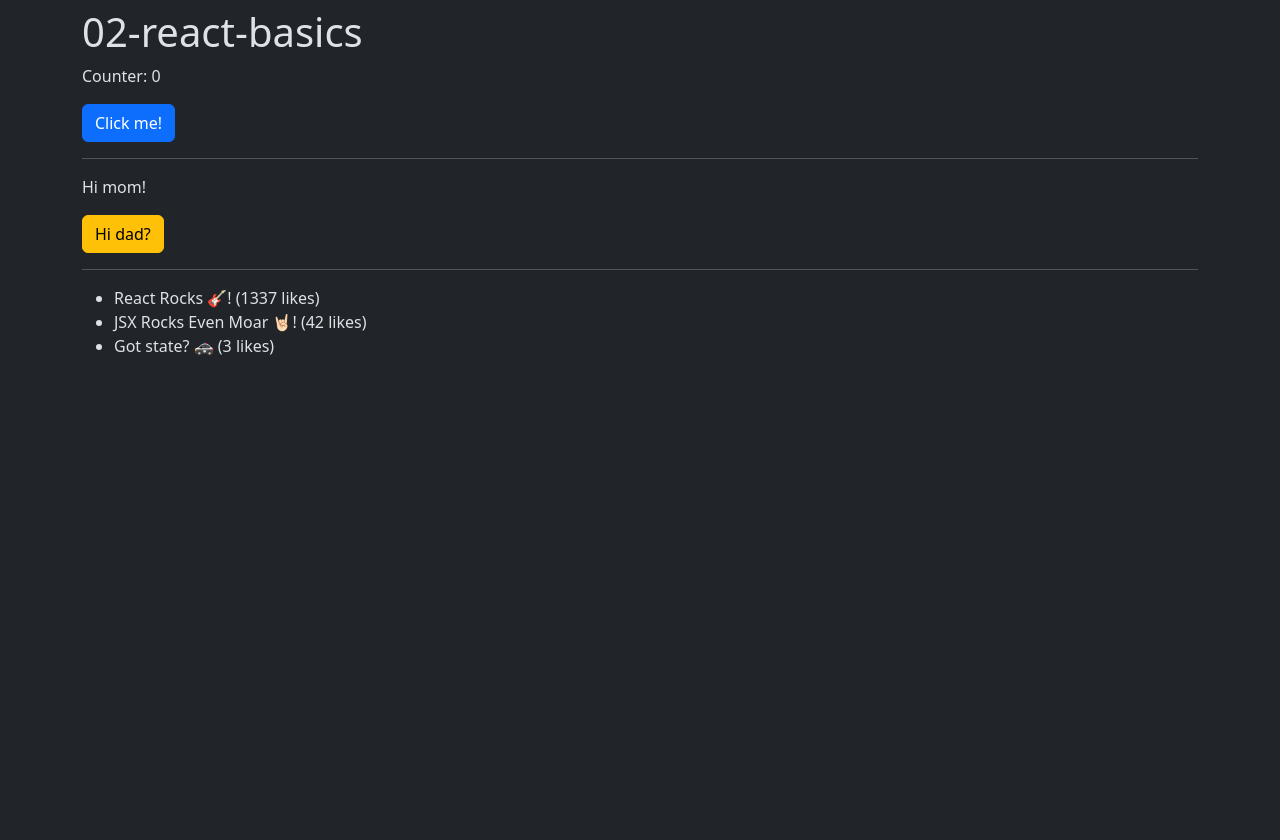
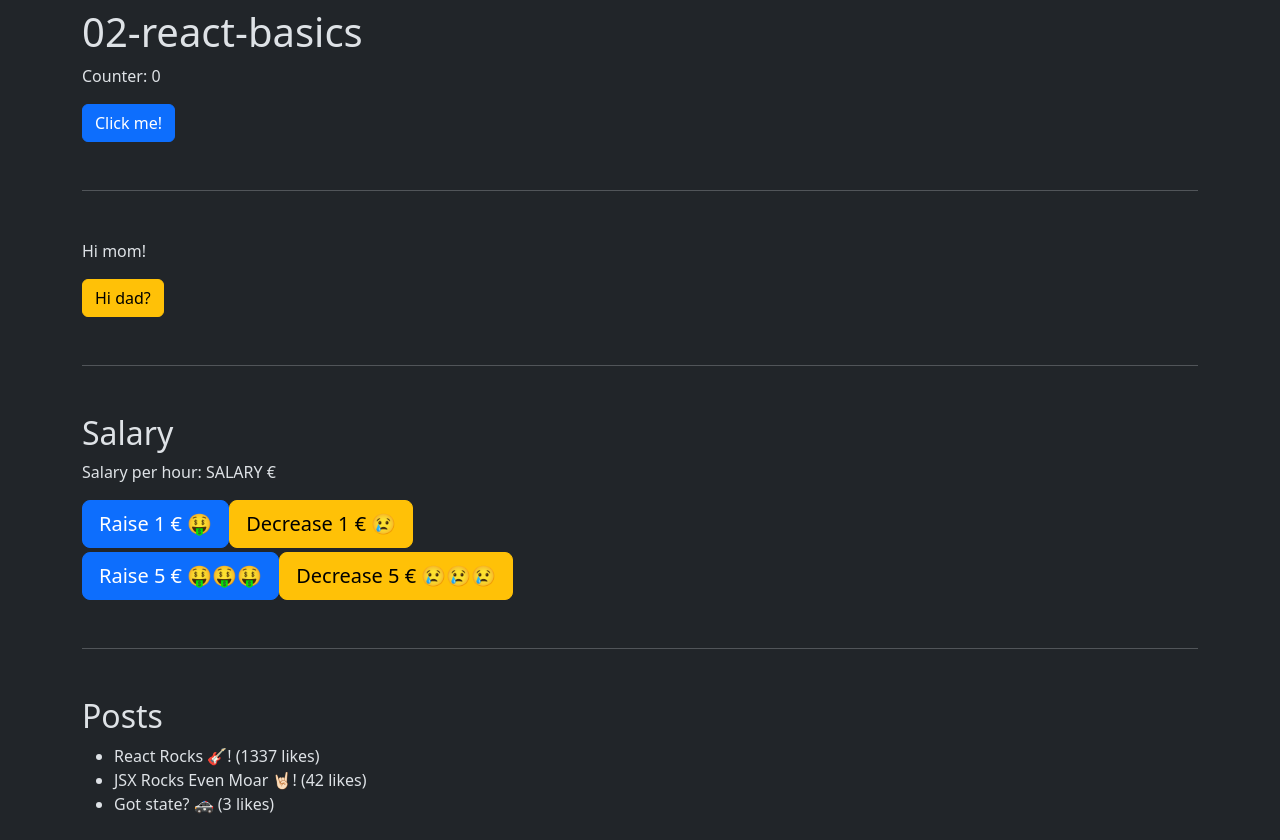
Before and after one commit to Steddie/ykrea26v1, a React (Vite) app in the folder 02-react-basics/: page / in a window 1280 px wide. Before the commit the page ends 800 px from the top, so only its background shows below. Built offline with nearby package versions, Linux system fonts and the light colour scheme.

Commit message:
Added salary-workshop skeleton and instructions.

```diff
--- a/02-react-basics/src/App.tsx
+++ b/02-react-basics/src/App.tsx
@@ -44,6 +44,42 @@ function App() {
 
 			<hr />
 
+			<h2>Salary</h2>
+
+			<p>Salary per hour: SALARY &euro;</p>
+
+			<div className="buttons">
+				<div className="mb-1">
+					<button
+						className="btn btn-primary btn-lg"
+					>
+						Raise 1 &euro; 🤑
+					</button>
+					<button
+						className="btn btn-warning btn-lg"
+					>
+						Decrease 1 &euro; 😢
+					</button>
+				</div>
+
+				<div className="mb-1">
+					<button
+						className="btn btn-primary btn-lg"
+					>
+						Raise 5 &euro; 🤑🤑🤑
+					</button>
+					<button
+						className="btn btn-warning btn-lg"
+					>
+						Decrease 5 &euro; 😢😢😢
+					</button>
+				</div>
+			</div>
+
+			<hr />
+
+			<h2>Posts</h2>
+
 			<ul>
 				{posts.map(post =>
 					<li key={post.id}>{post.title} ({post.likes} likes)</li>
--- a/02-react-basics/src/assets/scss/App.scss
+++ b/02-react-basics/src/assets/scss/App.scss
@@ -1 +1,5 @@
 @import "bootstrap/scss/bootstrap";
+
+hr {
+	margin: 3rem 0;
+}
```
Also changed, not shown: 1 other file (tests, documents, lock files or other folders).
